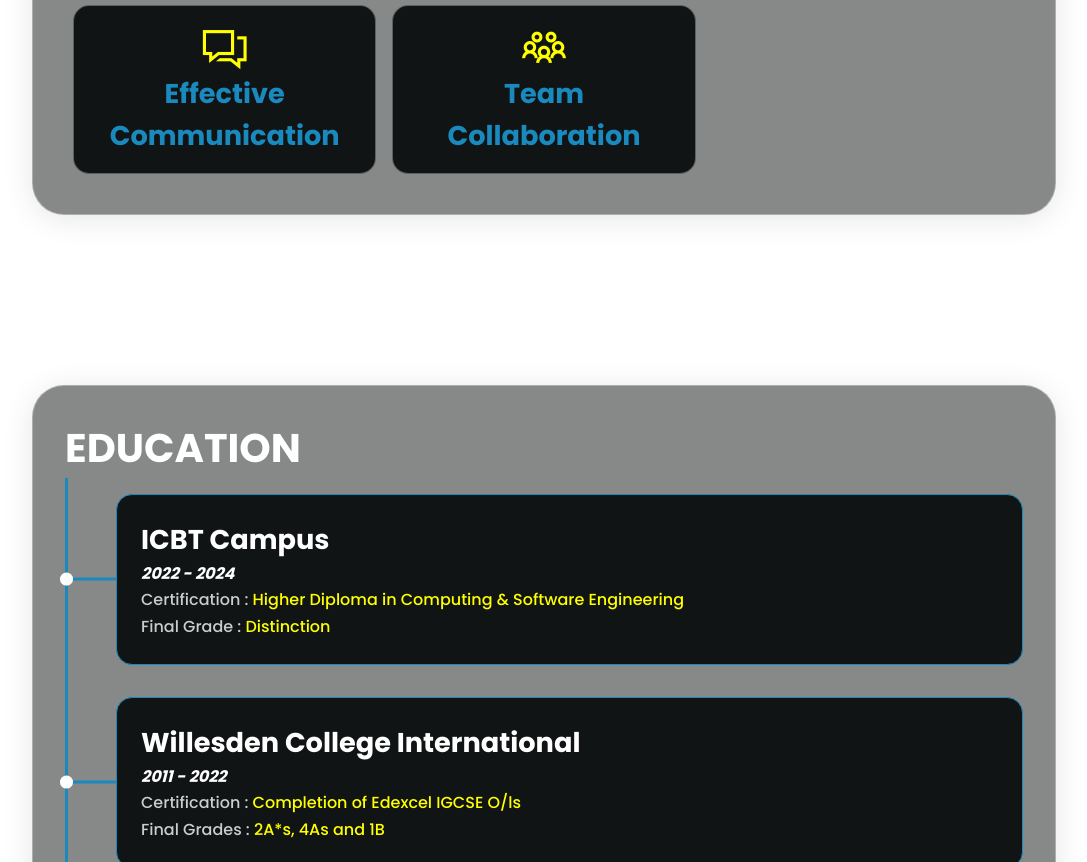
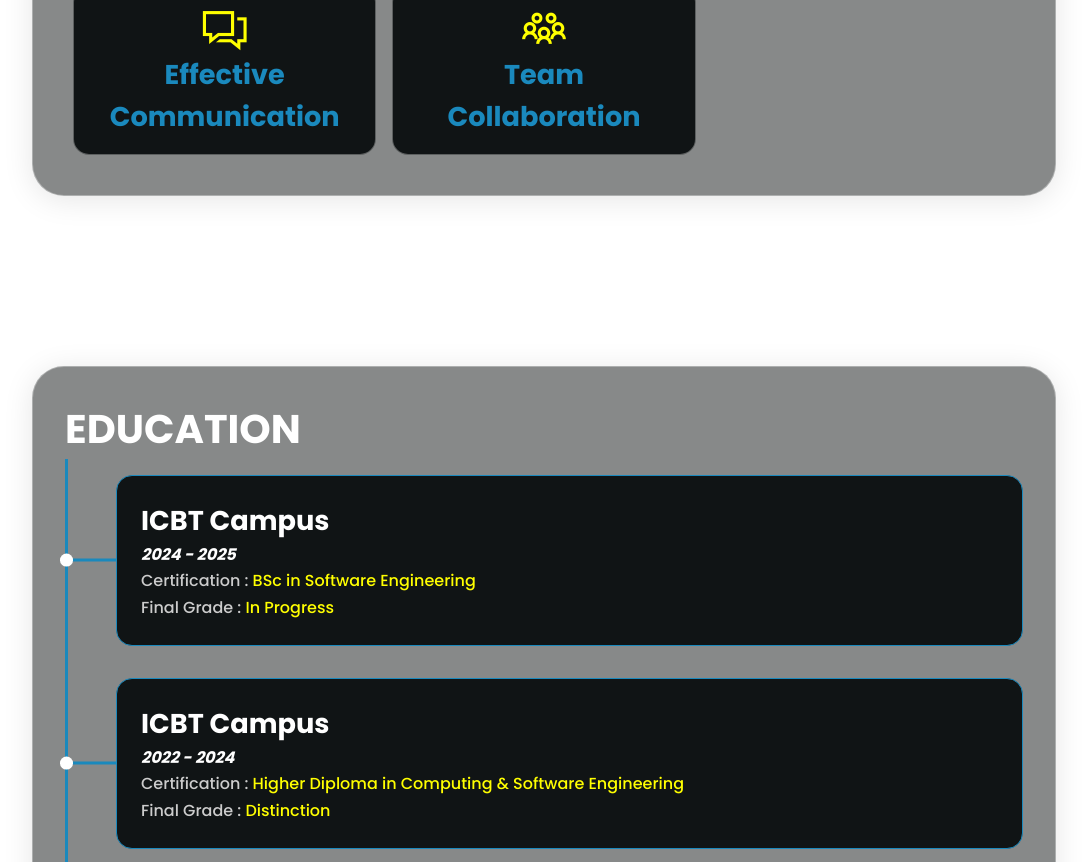
Before and after one commit to Thiwanka-dot/TED, a plain HTML site: page index.html in a window 1280 px wide. Shown: the part 1698-2560 px from the top of the page, without its empty margins (96-1183 px from the left). Drawn offline with nearby package versions, Linux system fonts and the light colour scheme.

Commit message:
Fifth Commit

```diff
--- a/index.html
+++ b/index.html
@@ -52,7 +52,7 @@
             <div class="mainText">
                 <h2 data-text-value="ABOUT ME">ABOUT ME</h2>
                 <p>An enthusiastic undergraduate student at ICBT Campus who
-                    has completed a HND in Computing & Software Engineering.<br><br>
+                    has started a BSc in Software Engineering.<br><br>
                     A part-time ICT teacher teaching students from Grade 01-05
                     and also self-learning Full Stack MERN Development.<br>
                 </p>
@@ -63,7 +63,6 @@
                         <li>Google Developer Group Sri Lanka</li>
                         <li>AWS User Group Colombo</li>
                         <li>Sri Lanka Developer Forum</li>
-                        <li>Cinec Swimming Club</li>
                     </ul>
                 </p>
                 <br>
@@ -109,6 +108,14 @@
         <div class="container2">
             <div class="mainText">
                 <h2 data-text-value="EDUCATION">EDUCATION</h2>
+                <div class="checkpoint">
+                    <div>
+                        <h3>ICBT Campus</h3>
+                        <h4><em>2024 - 2025</em></h4>
+                        <p>Certification : <span>BSc in Software Engineering</span><br>
+                            Final Grade : <span>In Progress</span></p>
+                    </div>
+                </div>
                 <div class="checkpoint">
                     <div>
                         <h3>ICBT Campus</h3>
```
